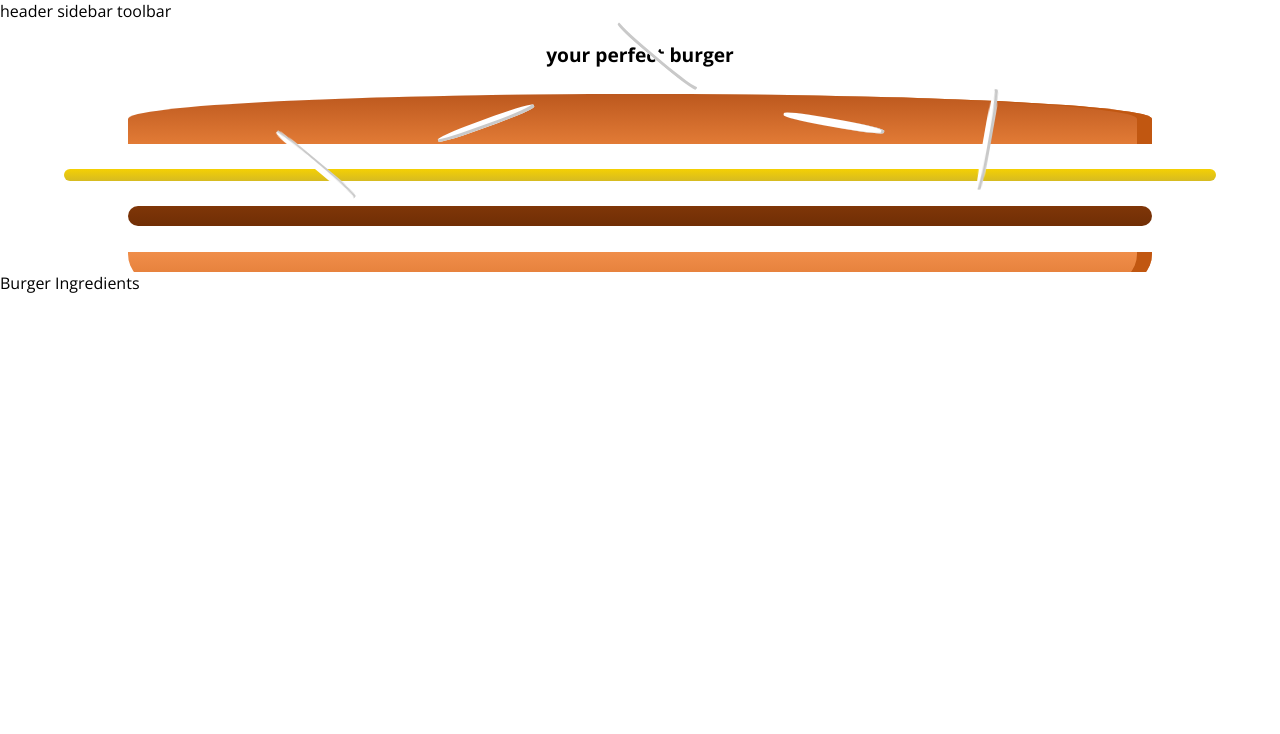
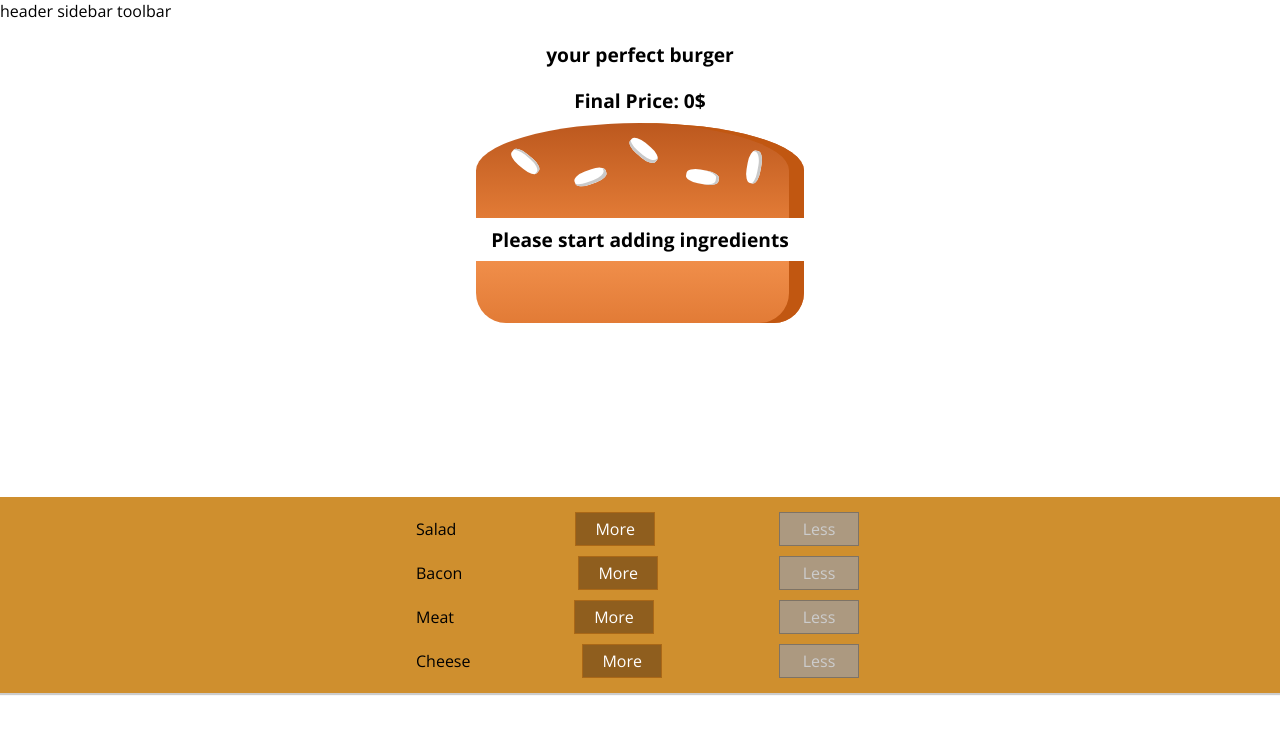
Before and after one commit to Prat99/react-burger-builder, a React app: page / in a window 1280 px wide. Shown: the top 734 px of the page. Built offline with nearby package versions, Linux system fonts and the light colour scheme.

Commit message:
burger builder completed

```diff
--- /dev/null
+++ b/src/components/Burger/BuildControls/BuildControl/BuildControl.css
@@ -0,0 +1,57 @@
+.BuildControl {
+    display: flex;
+    justify-content: space-between;
+    align-items: center;
+    margin: 5px auto;
+    width: 35%;
+}
+
+.BuildControl button {
+    display: block;
+    font: inherit;
+    padding: 5px;
+    margin: 0 5px;
+    width: 80px;
+    border: 1px solid #AA6817;
+    cursor: pointer;
+    outline: none;
+}
+
+.BuildControl button:disabled {
+    background-color: #AC9980;
+    border: 1px solid #7E7365;
+    color: #ccc;
+    cursor: default;
+}
+
+.BuildControl button:hover:disabled {
+    background-color: #AC9980;
+    color: #ccc;
+    cursor: not-allowed;
+}
+
+.Label {
+    padding: 10px;
+    font-weight: bold;
+    width: 80px;
+}
+
+.BuildControl .Less {
+    background-color: #D39952;
+    color: white;
+}
+
+.BuildControl .More {
+    background-color: #8F5E1E;
+    color: white;
+}
+
+.BuildControl .Less:hover, .BuildControl .Less:active {
+    background-color: #DAA972;
+    color: white;
+}
+
+.BuildControl .More:hover,.BuildControl .More:active {
+    background-color: #99703F;
+    color: white;
+}
--- /dev/null
+++ b/src/components/Burger/BuildControls/BuildControl/BuildControl.js
@@ -0,0 +1,14 @@
+// it's a functional component which will receive some props and return some jsx
+
+import React from 'react';
+import classes from './BuildControl.css';
+
+const buildControl = (props) => (
+  <div className={classes.BuildControl}>
+      <div className={classes.label}>{props.label}</div>
+      <button className={classes.More} onClick={props.added}>More</button>
+      <button className={classes.Less} onClick={props.removed} disabled={!props.disabled}>Less</button>
+  </div>
+)
+
+export default buildControl;
--- /dev/null
+++ b/src/components/Burger/BuildControls/BuildControls.css
@@ -0,0 +1,10 @@
+.BuildControls {
+    width:100%;
+    display: flex;
+    flex-direction: column;
+    text-align: center;
+    background-color: #CF8F2E;
+    box-shadow: 0px 2px 1px #ccc;
+    margin: auto;
+    padding: 10px 0;
+}
--- /dev/null
+++ b/src/components/Burger/BuildControls/BuildControls.js
@@ -0,0 +1,30 @@
+// it's a functional component which will receive some props and return some jsx
+
+import React from 'react';
+import classes from './BuildControls.css';
+import BuildControl from './BuildControl/BuildControl';
+
+const controls = [
+    { label: 'Salad', type: 'salad'},
+    { label: 'Bacon', type: 'bacon' },
+    { label: 'Meat', type: 'meat' },
+    { label: 'Cheese', type: 'cheese' },
+];
+const buildControls = (props) => {
+       const allControls = controls.map( (control) => {
+           return <BuildControl label={control.label}
+                   type={control.type}
+                   key={control.label}
+                   added={() => props.ingredientAdded(control.type) }
+                   removed={() => props.ingredientRemoved(control.type)}
+                   disabled = {props.disabled[control.type]}>
+                  </BuildControl>
+       });
+       return (
+           <div className={classes.BuildControls}>
+               {allControls}
+           </div>
+       )
+}
+
+export default buildControls;
--- a/src/components/Burger/Burger.css
+++ b/src/components/Burger/Burger.css
@@ -1,9 +1,10 @@
 .Burger {
-    width:100%;
-    height: 250px;
+    width:32%;
+    height: 475px;
     margin: auto;
-    overflow: scroll;
+    overflow: hidden;
     text-align: center;
     font-weight: bold;
     font-size: 1.2rem;
+    max-width: 100%;
 }
--- a/src/components/Burger/Burger.js
+++ b/src/components/Burger/Burger.js
@@ -2,12 +2,24 @@ import React from 'react';
 import BurgerIngredients from './BurgerIngredients/BurgerIngredients';
 import classes from './Burger.css';
 const burger = (props) => {
+    let transformedIngredients = Object.keys(props.ingredients).map( (igkey) => {
+        return [...Array(props.ingredients[igkey])].map( (_, i)=> {
+            return <BurgerIngredients type={igkey} key={igkey + i} />
+        });
+    }).reduce((acc, curr)=> {
+        return acc.concat(curr);
+    },[]);
+    console.log('transform Ingredients', transformedIngredients);
+    console.log('transform Ingredients', transformedIngredients.length);
+    if(transformedIngredients.length === 0) {
+        transformedIngredients = "Please start adding ingredients";
+    }
   return (
       <div className={classes.Burger}>
            <p>your perfect burger</p>
+           <span>Final Price: {Number(props.finalPrice.toFixed(2))}$</span>
           <BurgerIngredients type='bread-top'></BurgerIngredients>
-          <BurgerIngredients type='cheese'></BurgerIngredients>
-          <BurgerIngredients type='meat'></BurgerIngredients>
+          {transformedIngredients}
           <BurgerIngredients type='bread-bottom'></BurgerIngredients>
       </div>
   )
--- a/src/containers/BurgerBuilder/BurgerBuilder.js
+++ b/src/containers/BurgerBuilder/BurgerBuilder.js
@@ -1,13 +1,65 @@
 import React, { Component } from 'react';
 import Aux from "../../hoc/Aux";
 import Burger from '../../components/Burger/Burger';
+import BuildControls from '../../components/Burger/BuildControls/BuildControls';
 
+const INGREDIENT_PRICE = {
+    cheese: 0.4,
+    salad: 0.2,
+    bacon: 0.3,
+    meat: 0.5
+}
 class BurgerBuilder extends Component {
+    constructor (props) {
+      super(props);
+      this.state = {
+          ingredients: {
+              cheese: 0,
+              meat: 0,
+              bacon: 0,
+              salad: 0
+          },
+          totalPrice: 0
+      }
+    }
+
+    addIngredientHandler = (type) => {
+       const updatedIngredients = {...this.state.ingredients};
+       const newCount = this.state.ingredients[type] + 1;
+       updatedIngredients[type] = newCount;
+       const oldPrice = this.state.totalPrice;
+       const priceAddition = INGREDIENT_PRICE[type];
+       const newPrice = oldPrice + priceAddition;
+       this.setState({
+           ingredients: updatedIngredients,
+           totalPrice: newPrice
+       });
+    }
+
+    removeIngredientHandler = (type) => {
+        if(this.state.ingredients[type]) {
+            const updatedIngredients = { ...this.state.ingredients };
+            const newCount = this.state.ingredients[type] - 1;
+            updatedIngredients[type] = newCount;
+            const oldPrice = this.state.totalPrice;
+            const priceAddition = INGREDIENT_PRICE[type];
+            const newPrice = oldPrice - priceAddition;
+            this.setState({
+                ingredients: updatedIngredients,
+                totalPrice: newPrice
+            });
+        } else {
+
+        }
+    }
     render() {
         return (
             <Aux>
-                <Burger title='your burger'></Burger>
-                <div>Burger Ingredients</div>
+                <Burger title='your burger' ingredients = {this.state.ingredients} finalPrice={this.state.totalPrice}></Burger>
+                <BuildControls
+                  ingredientAdded = {this.addIngredientHandler}
+                  ingredientRemoved = {this.removeIngredientHandler}
+                  disabled = {this.state.ingredients}/>
             </Aux>
         );
     };
```
